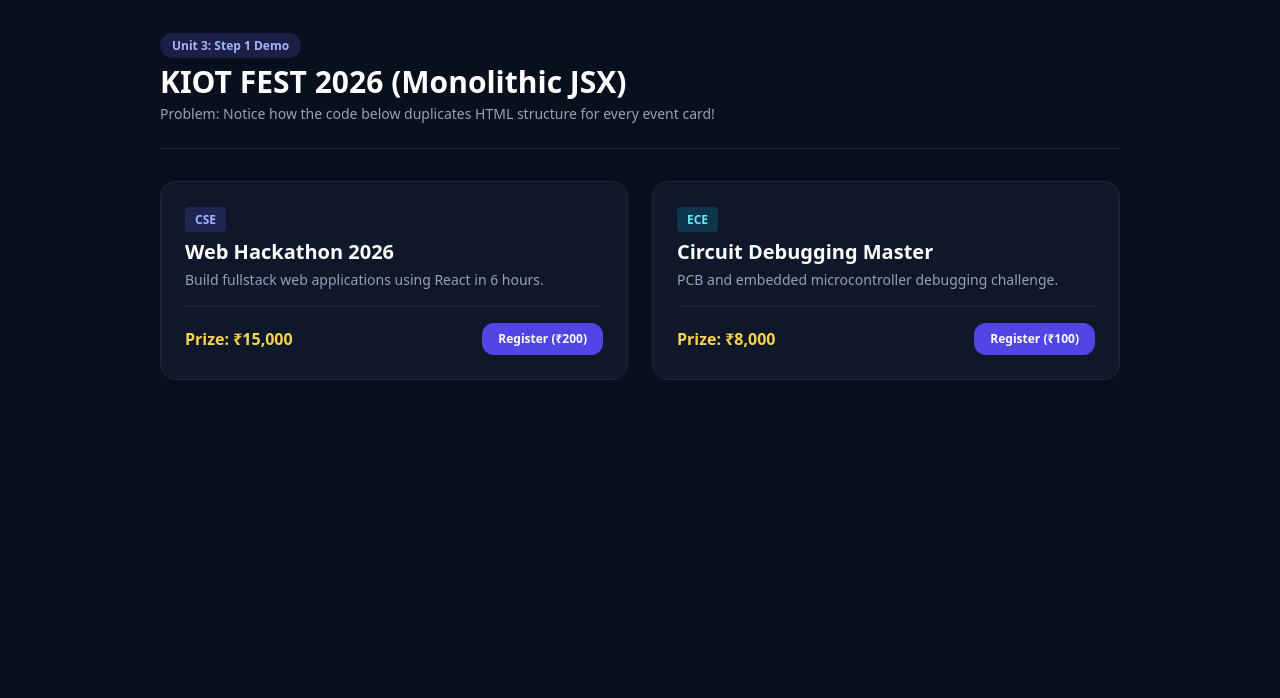
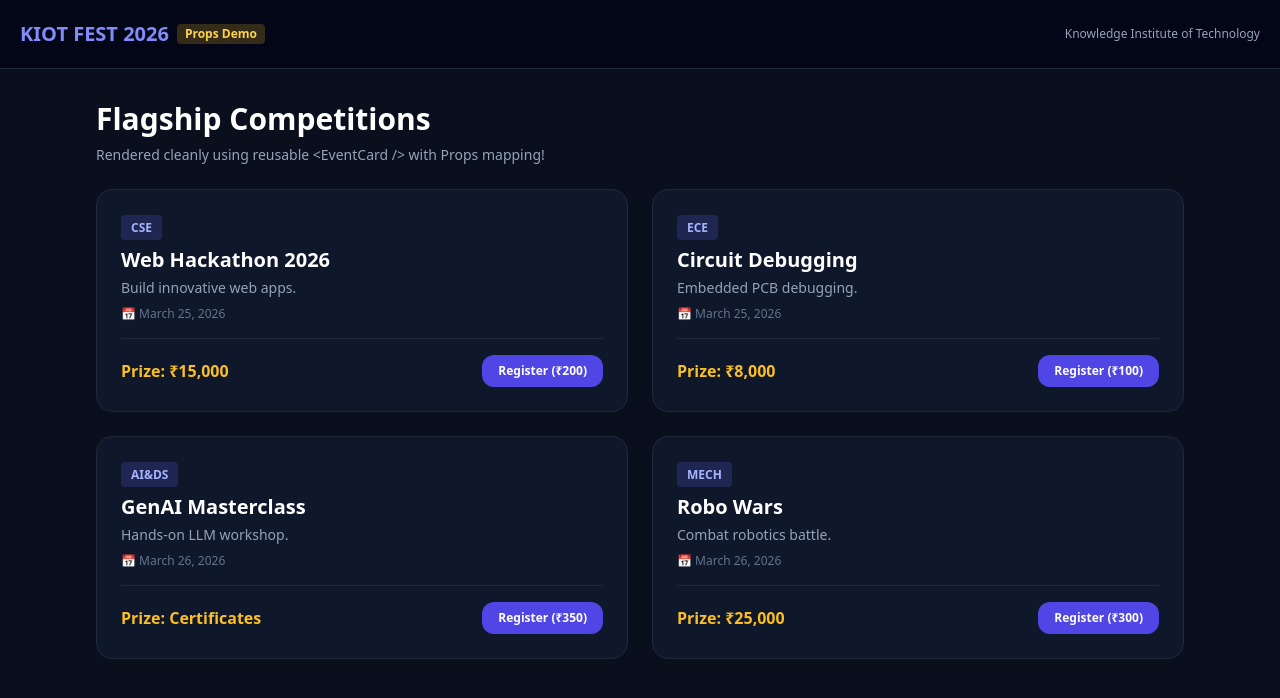
Before and after one commit to skuppuraj/kiot_fest, a Next.js app: page / in a window 1280 px wide. Shown: the top 698 px of the page. Built offline with nearby package versions, Linux system fonts and the light colour scheme.

Commit message:
feat(02): extract reusable EventCard & Navbar components with dynamic props

```diff
--- /dev/null
+++ b/src/components/EventCard.jsx
@@ -0,0 +1,28 @@
+import React from 'react';
+
+/**
+ * Reusable EventCard Component
+ * Solves Monolithic JSX by accepting dynamic data via PROPS
+ */
+export default function EventCard({ title, department, description, prize, fee, date }) {
+  return (
+    <div className="p-6 bg-slate-900 border border-slate-800 rounded-2xl flex flex-col justify-between hover:border-indigo-500/50 transition">
+      <div>
+        <span className="text-xs font-bold px-2.5 py-1 rounded bg-indigo-500/20 text-indigo-300">{department}</span>
+        <h3 className="text-xl font-bold text-white mt-2">{title}</h3>
+        <p className="text-sm text-slate-400 mt-1">{description}</p>
+        <p className="text-xs text-slate-500 mt-2">📅 {date}</p>
+      </div>
+
+      <div className="mt-4 pt-4 border-t border-slate-800 flex justify-between items-center">
+        <span className="font-bold text-amber-400">Prize: {prize}</span>
+        <button
+          onClick={() => alert("Props are immutable! We need useState to make buttons reactive.")}
+          className="px-4 py-2 bg-indigo-600 hover:bg-indigo-500 text-white rounded-xl text-xs font-bold transition"
+        >
+          Register (₹{fee})
+        </button>
+      </div>
+    </div>
+  );
+}
--- /dev/null
+++ b/src/components/Navbar.jsx
@@ -0,0 +1,13 @@
+import React from 'react';
+
+export default function Navbar() {
+  return (
+    <nav className="p-5 border-b border-slate-800 flex justify-between items-center bg-slate-950">
+      <div className="flex items-center space-x-2">
+        <span className="font-black text-xl text-indigo-400">KIOT FEST 2026</span>
+        <span className="text-xs px-2 py-0.5 bg-amber-400/20 text-amber-300 rounded font-bold">Props Demo</span>
+      </div>
+      <div className="text-xs text-slate-400">Knowledge Institute of Technology</div>
+    </nav>
+  );
+}
--- a/src/pages/index.js
+++ b/src/pages/index.js
@@ -1,47 +1,26 @@
 import React from 'react';
+import Navbar from '../components/Navbar';
+import EventCard from '../components/EventCard';
 
-/**
- * UNIT 3 - STEP 1: REACT SETUP & THE MONOLITHIC JSX PROBLEM
- *
- * 🔴 THE PROBLEM:
- * All event cards are copy-pasted in a single monolithic file.
- * There are no reusable components, no dynamic props, and no state.
- * Changing the card design requires updating 20 separate HTML blocks!
- */
+const SAMPLE_EVENTS = [
+  { id: 1, title: 'Web Hackathon 2026', department: 'CSE', description: 'Build innovative web apps.', prize: '₹15,000', fee: 200, date: 'March 25, 2026' },
+  { id: 2, title: 'Circuit Debugging', department: 'ECE', description: 'Embedded PCB debugging.', prize: '₹8,000', fee: 100, date: 'March 25, 2026' },
+  { id: 3, title: 'GenAI Masterclass', department: 'AI&DS', description: 'Hands-on LLM workshop.', prize: 'Certificates', fee: 350, date: 'March 26, 2026' },
+  { id: 4, title: 'Robo Wars', department: 'MECH', description: 'Combat robotics battle.', prize: '₹25,000', fee: 300, date: 'March 26, 2026' }
+];
+
 export default function HomePage() {
   return (
-    <div className="p-8 max-w-5xl mx-auto text-white">
-      <div className="border-b border-slate-800 pb-6 mb-8">
-        <span className="text-xs font-bold px-3 py-1 bg-indigo-500/20 text-indigo-300 rounded-full">
-          Unit 3: Step 1 Demo
-        </span>
-        <h1 className="text-3xl font-black mt-2">KIOT FEST 2026 (Monolithic JSX)</h1>
-        <p className="text-slate-400 text-sm mt-1">
-          Problem: Notice how the code below duplicates HTML structure for every event card!
-        </p>
-      </div>
+    <div>
+      <Navbar />
+      <div className="p-8 max-w-6xl mx-auto">
+        <h1 className="text-3xl font-black text-white mb-2">Flagship Competitions</h1>
+        <p className="text-slate-400 text-sm mb-6">Rendered cleanly using reusable &lt;EventCard /&gt; with Props mapping!</p>
 
-      <div className="grid grid-cols-1 md:grid-cols-2 gap-6">
-        {/* Hardcoded Event Card 1 */}
-        <div className="p-6 bg-slate-900 border border-slate-800 rounded-2xl">
-          <span className="text-xs font-bold px-2.5 py-1 rounded bg-indigo-500/20 text-indigo-300">CSE</span>
-          <h2 className="text-xl font-bold mt-2">Web Hackathon 2026</h2>
-          <p className="text-sm text-slate-400 mt-1">Build fullstack web applications using React in 6 hours.</p>
-          <div className="mt-4 pt-4 border-t border-slate-800 flex justify-between items-center">
-            <span className="font-bold text-amber-300">Prize: ₹15,000</span>
-            <button className="px-4 py-2 bg-indigo-600 rounded-xl text-white font-bold text-xs">Register (₹200)</button>
-          </div>
-        </div>
-
-        {/* Hardcoded Event Card 2 (Duplicate Structure) */}
-        <div className="p-6 bg-slate-900 border border-slate-800 rounded-2xl">
-          <span className="text-xs font-bold px-2.5 py-1 rounded bg-cyan-500/20 text-cyan-300">ECE</span>
-          <h2 className="text-xl font-bold mt-2">Circuit Debugging Master</h2>
-          <p className="text-sm text-slate-400 mt-1">PCB and embedded microcontroller debugging challenge.</p>
-          <div className="mt-4 pt-4 border-t border-slate-800 flex justify-between items-center">
-            <span className="font-bold text-amber-300">Prize: ₹8,000</span>
-            <button className="px-4 py-2 bg-indigo-600 rounded-xl text-white font-bold text-xs">Register (₹100)</button>
-          </div>
+        <div className="grid grid-cols-1 md:grid-cols-2 gap-6">
+          {SAMPLE_EVENTS.map(event => (
+            <EventCard key={event.id} {...event} />
+          ))}
         </div>
       </div>
     </div>
```
